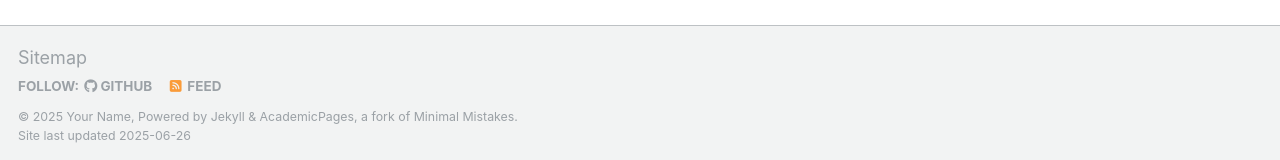
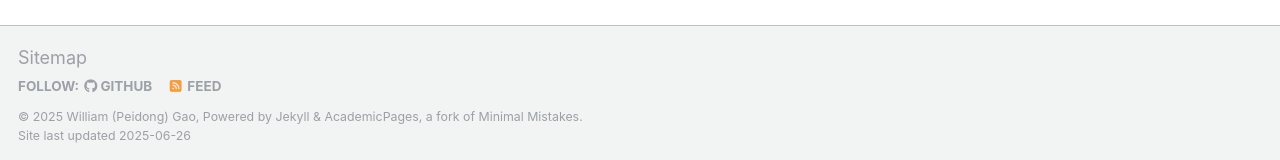
Before and after one commit to PeidongGao/WilliamGaoWeb, a Jekyll site: the page built from _pages/about.md, in a window 1280 px wide and 900 px high, scrolled down 2636 px. Shown: the part 737-897 px from the top of the window. Built offline with Jekyll 4.4.1, drawn with Linux system fonts in a browser that asks for light colours; some web fonts are replaced.

Commit message:
_config.yml

```diff
--- a/_config.yml
+++ b/_config.yml
@@ -11,7 +11,7 @@ locale                   : "en-US"
 site_theme               : "default"
 title                    : "William Gao / From Cells to Code"
 title_separator          : "-"
-name                     : &name "Your Name"
+name                     : &name "William (Peidong) Gao"
 description              : &description "personal description"
 url                      : https://peidonggao.github.io/WilliamGaoWeb/ # the base hostname & protocol for your site e.g. "https://[your GitHub username].github.io" or if you already have some other page hosted on Github then use "https://[your GitHub username].github.io/[Your Repo Name]"
 baseurl                  : "" # the subpath of your site, e.g. "/blog"
```
